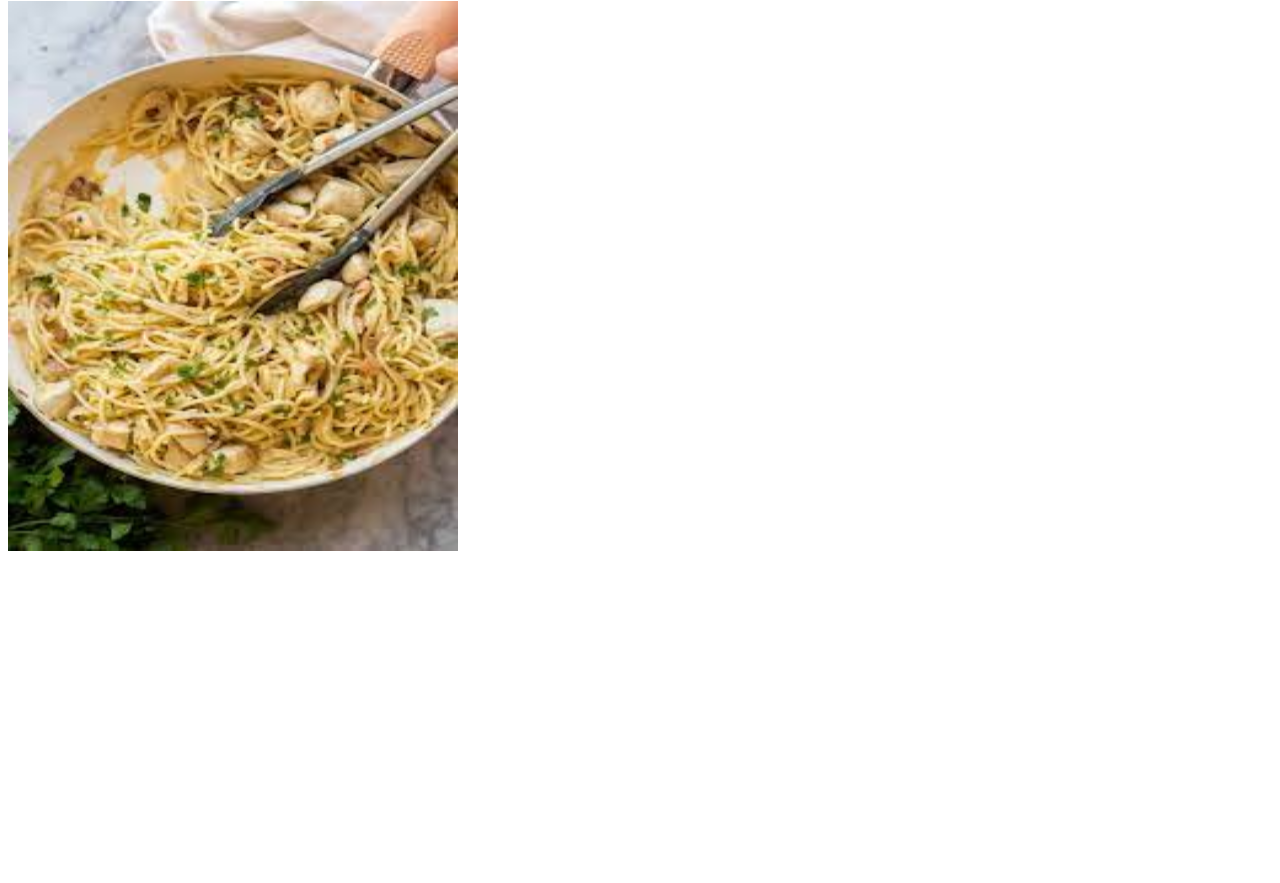
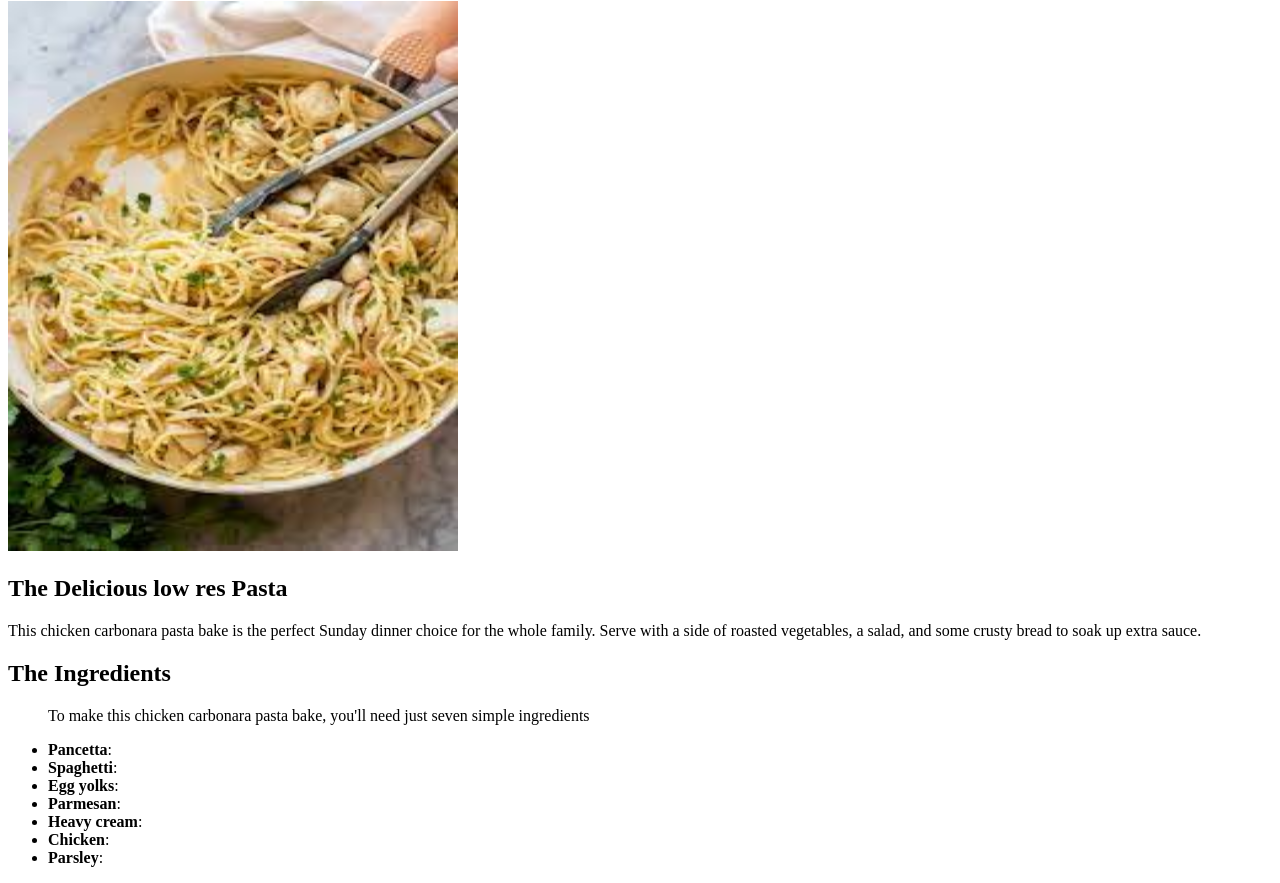
Before and after one commit to AbnerAlexson/odin-recipes, a plain HTML site: page recipes/Chicken_Carbonara_Pasta.html in a window 1280 px wide. Shown: the part 79-962 px from the top of the page. Before the commit the page ends 800 px from the top, so only its background shows below. Drawn offline with Linux system fonts and the light colour scheme; files whose address does not match are found by name.

Commit message:
add heading and parag and ingred list

```diff
--- a/recipes/Chicken_Carbonara_Pasta.html
+++ b/recipes/Chicken_Carbonara_Pasta.html
@@ -10,6 +10,27 @@
 
         <section>
             <img src="/home/abnerlinux/repos/odin-recipes/images/Chicken-carbonara.jpeg" alt="Delicious Chicken Carbonara" width="450" height="550">
+
+            <h2>The Delicious low res Pasta</h2>
+
+            <p>This chicken carbonara pasta bake is the perfect Sunday dinner choice for the whole family. Serve with a side of roasted vegetables, a salad, and some crusty bread to soak up extra sauce.</p>
+
+        </section>
+        <section>
+            <h2>The Ingredients</h2>
+
+            <ul>
+                <p>To make this chicken carbonara pasta bake, you'll need just seven
+                    simple ingredients
+                </p>
+                <li><strong>Pancetta</strong>:</li>
+                <li><strong>Spaghetti</strong>:</li>
+                <li><strong>Egg yolks</strong>:</li>
+                <li><strong>Parmesan</strong>:</li>
+                <li><strong>Heavy cream</strong>:</li>
+                <li><strong>Chicken</strong>:</li>
+                <li><strong>Parsley</strong>:</li>
+            </ul>
         </section>
     </body>
 </html>
```
